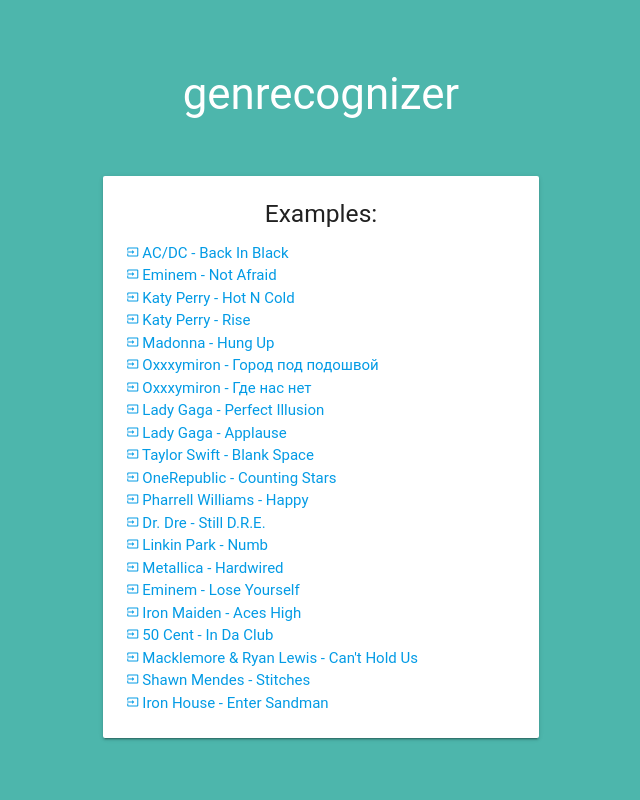
After one commit to egorzhdan/genrecognizer-server, a Flask app: page /examples in a window 1280 px wide. The commit adds this page. Shown: the whole page, without its empty margins (319-959 px from the left). Run offline with Flask 2, Linux system fonts and the light colour scheme; some libraries are stand-ins or nearby versions; some web fonts are replaced.

Commit message:
All examples page

```diff
--- a/app.py
+++ b/app.py
@@ -176,6 +176,11 @@
     raise BadRequest()
 
 
+@app.route('/examples', methods=['GET'])
+def all_examples():
+    return render_template('examples.html', examples=list(map(lambda x: {'title': x[0], 'url': x[1]}, examples)))
+
+
 @app.route('/recognize_youtube/<path:url>', methods=['GET'])
 def recognize_youtube(url=None):
     global model
--- a/examples.py
+++ b/examples.py
@@ -17,7 +17,7 @@
     ('Eminem - Lose Yourself', 'xFYQQPAOz7Y'),
     ('Iron Maiden - Aces High', 'Xg9aQvjMS60'),
     ('50 Cent - In Da Club', '5qm8PH4xAss'),
-    ('MACKLEMORE & RYAN LEWIS - CAN\'T HOLD US', '2zNSgSzhBfM'),
+    ('Macklemore & Ryan Lewis - Can\'t Hold Us', '2zNSgSzhBfM'),
     ('Shawn Mendes - Stitches', 'VbfpW0pbvaU'),
     ('Iron House - Enter Sandman', '3c7bISLhVl8'),
 ]
--- /dev/null
+++ b/templates/examples.html
@@ -0,0 +1,26 @@
+{% extends "layout.html" %}
+
+{% block main %}
+
+    <main>
+        <div class="container main-panel">
+            <h3 class="head">genrecognizer</h3>
+            <div class="row">
+                <div class="col s12 m6 l6 offset-m3 offset-l3">
+                    <div class="card-panel">
+                        <h5 style="margin-top: 0; text-align: center">Examples:</h5>
+                        <ul style="margin-bottom: 0">
+                            {% for example in examples %}
+                                <li>
+                                    <a href="/vid={{ example.url }}"><i
+                                            class="material-icons list-icon">input</i> {{ example.title }}</a>
+                                </li>
+                            {% endfor %}
+                        </ul>
+                    </div>
+                </div>
+            </div>
+        </div>
+    </main>
+
+{% endblock %}
--- a/templates/layout.html
+++ b/templates/layout.html
@@ -27,12 +27,14 @@
                 <div class="col s12 m5 l5 offset-m1 offset-l1">
                     <div class="card-panel">
                         <h5 style="margin-top: 0">Examples:</h5>
-                        <ul style="margin-bottom: 0">
+                        <ul style="margin-bottom: -5px">
                             {% for example in examples %}
                                 <li>
-                                    <a href="/vid={{ example.url }}"><i class="material-icons list-icon">input</i> {{ example.title }}</a>
+                                    <a href="/vid={{ example.url }}"><i
+                                            class="material-icons list-icon">input</i> {{ example.title }}</a>
                                 </li>
                             {% endfor %}
+                            <li style="text-align: right; margin-top: 5px"><a href="examples">show other...</a></li>
                         </ul>
                     </div>
 
```
